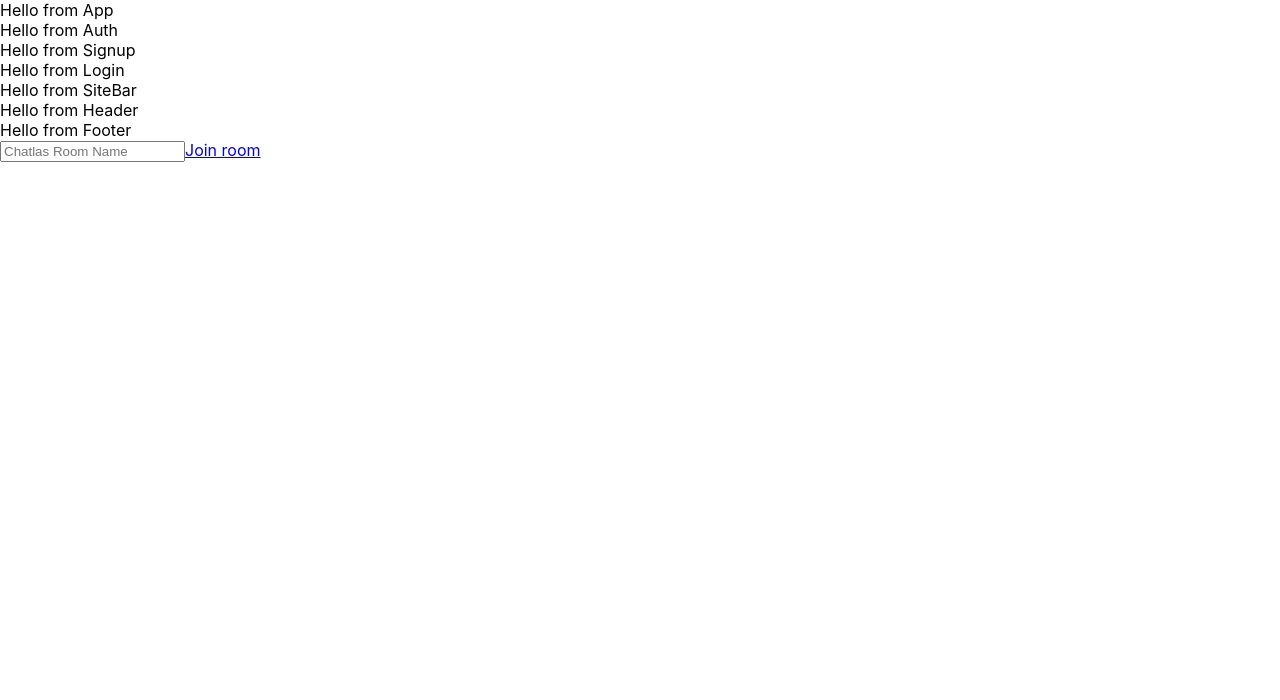
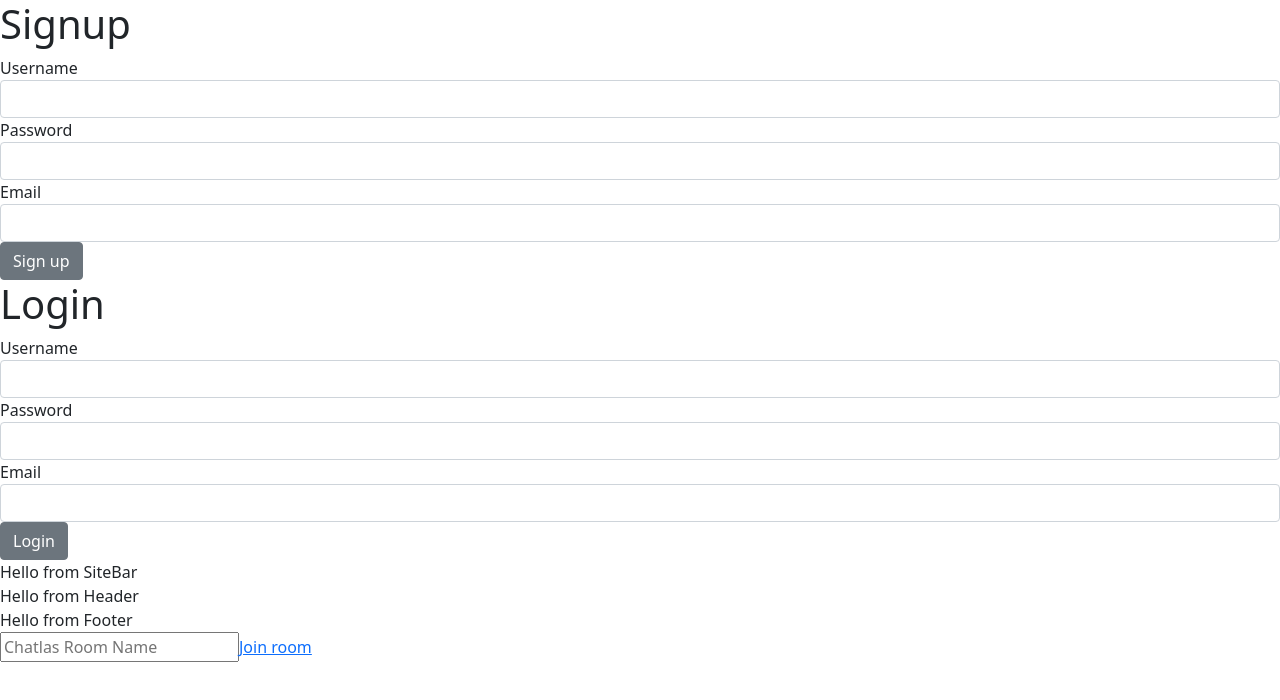
Before and after one commit to meneyer/AtlasJune2021Client, a React (Create React App) app: page / in a window 1280 px wide. Shown: the top 700 px of the page. Built offline with nearby package versions, Linux system fonts and the light colour scheme.

Commit message:
sign up and login started

```diff
--- a/package.json
+++ b/package.json
@@ -6,6 +6,7 @@
     "@testing-library/jest-dom": "^5.14.1",
     "@testing-library/react": "^11.2.7",
     "@testing-library/user-event": "^12.8.3",
+    "bootstrap": "^5.0.2",
     "query-string": "^7.0.0",
     "react": "^17.0.2",
     "react-dom": "^17.0.2",
@@ -14,6 +15,7 @@
     "react-router-dom": "^5.2.0",
     "react-scripts": "4.0.3",
     "react-scroll-to-bottom": "^4.1.2",
+    "reactstrap": "^8.9.0",
     "socket.io-client": "^4.1.2",
     "web-vitals": "^1.1.2"
   },
--- a/src/App.js
+++ b/src/App.js
@@ -39,7 +39,6 @@ function App() {
 
   return (
     <div>
-      Hello from App
       <Auth />
       {/* <Sitebar clickLogout = {clearToken}/> */}
      <SiteBar />
--- a/src/components/auth/Auth.jsx
+++ b/src/components/auth/Auth.jsx
@@ -5,11 +5,8 @@ import Login from "./Login"
 const Auth = (props) => {
     return (
         <div>
-            Hello from Auth
-            <Signup/>
-            <Login/>
-            {/* <Signup updateToken={props.updateToken}/> */}
-            {/* <Login updateToken={props.updateToken}/> */}
+            <Signup updateToken={props.updateToken}/>
+            <Login updateToken={props.updateToken}/>
         </div>
     );
 }
--- a/src/components/auth/Login.jsx
+++ b/src/components/auth/Login.jsx
@@ -1,59 +1,67 @@
 import React, { useState } from 'react';
 import APIURL from "../../helpers/environment"
+import {Form, FormGroup, Input, Label, Button} from 'reactstrap'
 
 const Login = (props) => {
 
-    // const [username, setUsername] = useState('');
-    // const [email, setEmail] = useState('');
-    // const [password, setPassword] = useState('');
-    // const [role, setRole] = useState('');
+    const [username, setUsername] = useState('');
+    const [email, setEmail] = useState('');
+    const [password, setPassword] = useState('');
+    const [admin, setAdmin] = useState(false);
 
-    // const handleSubmit =(e) => {
-    //     e.preventDefault();
-    //     fetch(`${APIURL}/user/login`, {
-    //         method: 'POST',
-    //         body: JSON.stringify({user: {username: username, email: email, password: password, role:role}}),
-    //         headers: new Headers ({
-    //             'Content-Type': 'application/json'
-    //         })
-    //         }).then(
-    //             (res) => res.json()
-    //         ).then((data) => {
-    //             props.updateToken(data.sessionToken)
-    //     })
-    // }
+    const handleSubmit =(e) => {
+        e.preventDefault();
+        fetch(`${APIURL}/users/login`, {
+            method: 'POST',
+            body: JSON.stringify({users: {username: username, password: password, email: email,  admin:admin}}),
+            headers: new Headers ({
+                'Content-Type': 'application/json'
+            })
+            }).then(
+                (res) => res.json()
+            ).then((data) => {
+                props.updateToken(data.sessionToken)
+        })
+    }
 
 
     return (
         <div>
-            Hello from Login
-            {/* <h1>Login</h1>
-            <form onSubmit={handleSubmit}>
+            <h1>Login</h1>
+            <Form onSubmit={handleSubmit}>
+                <FormGroup>
+                    <Label htmlFor="username">Username</Label>
+                    <Input onChange={(e) => setUsername(e.target.value)} name="username" value={username}/>
+                </FormGroup>
+                <FormGroup>
+                    <Label htmlFor="password">Password</Label>
+                    <Input onChange={(e) => setPassword(e.target.value)} name="password" value={password}/>
+                </FormGroup>
+                <FormGroup>
+                    <Label htmlFor="email">Email</Label>
+                    <Input onChange={(e) => setEmail(e.target.value)} name="email" value={email}/>
+                </FormGroup>
 
-            </form> */}
+                {/* <FormGroup tag="fieldset" row>
+                    <legend className="col-form-label col-sm-2">Are you an Admin?</legend>
+
+                    <FormGroup check>
+                        <Label check>
+                        <Input type="radio" name="admin" value={true} checked={setAdmin === true} />{' '}Yes
+                        </Label>
+                    </FormGroup>
+                    <FormGroup check>
+                        <Label check>
+                        <Input type="radio" name="admin" value={false} checked={setAdmin === false}/>{' '}No
+                        </Label>
+                    </FormGroup>
+
+                </FormGroup>          */}
+
+                <Button type="submit">Login</Button>
+            </Form>
         </div>
     );
 }
 
 export default Login;
-
-//EXAMPLE FROM WORKOUTLOG FOR REFERENCE
-//     return(
-//         <div>
-//             <h1>Login</h1>
-//             <Form onSubmit={handleSubmit}>
-//                 <FormGroup>
-//                     <Label htmlFor="username">Username</Label>
-//                     <Input onChange={(e) => setUsername(e.target.value)} name="username" value={username}/>
-//                 </FormGroup>
-//                 <FormGroup>
-//                     <Label htmlFor="password">Password</Label>
-//                     <Input onChange={(e) => setPassword(e.target.value)} name="password" value={password}/>
-//                 </FormGroup>
-//                 <Button type="submit">Login</Button>
-//             </Form>
-//         </div>
-//     )
-// }
-
-// export default Login;
--- a/src/components/auth/Signup.jsx
+++ b/src/components/auth/Signup.jsx
@@ -1,59 +1,66 @@
 import React, { useState } from 'react';
+import APIURL from "../../helpers/environment"
+import {Form, FormGroup, Input, Label, Button} from 'reactstrap'
 
 const Signup = (props) => {
 
-    // const [username, setUsername] = useState('');
-    // const [email, setEmail] = useState('');
-    // const [password, setPassword] = useState('');
-    // const [role, setRole] = useState('');
+    const [username, setUsername] = useState('');
+    const [email, setEmail] = useState('');
+    const [password, setPassword] = useState('');
+    const [admin, setAdmin] = useState(false);
 
-    // const handleSubmit =(e) => {
-    //     e.preventDefault();
-    //     fetch(`${APIURL}/user/create`, {
-    //         method: 'POST',
-    //         body: JSON.stringify({user: {username: username, email: email, password: password, role:role}}),
-    //         headers: new Headers ({
-    //             'Content-Type': 'application/json'
-    //         })
-    //         }).then(
-    //             (res) => res.json()
-    //         ).then((data) => {
-    //             props.updateToken(data.sessionToken)
-    //     })
-    // }
+    const handleSubmit =(e) => {
+        e.preventDefault();
+        fetch(`${APIURL}/users/signup`, {
+            method: 'POST',
+            body: JSON.stringify({users: {username: username, password: password, email: email,  admin:admin}}),
+            headers: new Headers ({
+                'Content-Type': 'application/json'
+            })
+            }).then(
+                (res) => res.json()
+            ).then((data) => {
+                props.updateToken(data.sessionToken)
+        })
+    }
 
     return (
         <div>
-            Hello from Signup
-            {/* <h1>Signup</h1>
-            <form onSubmit={handleSubmit}>
+            <h1>Signup</h1>
+            <Form onSubmit={handleSubmit}>
+                <FormGroup>
+                    <Label htmlFor="username">Username</Label>
+                    <Input onChange={(e) => setUsername(e.target.value)} name="username" value={username}/>
+                </FormGroup>
+                <FormGroup>
+                    <Label htmlFor="password">Password</Label>
+                    <Input onChange={(e) => setPassword(e.target.value)} name="password" value={password}/>
+                </FormGroup>
+                <FormGroup>
+                    <Label htmlFor="email">Email</Label>
+                    <Input onChange={(e) => setEmail(e.target.value)} name="email" value={email}/>
+                </FormGroup>
 
-            </form> */}
+                {/* <FormGroup tag="fieldset" row>
+                    <legend className="col-form-label col-sm-2">Are you an Admin?</legend>
+
+                    <FormGroup check>
+                        <Label check>
+                        <Input type="radio" name="admin" value={true} checked={setAdmin === true} />{' '}Yes
+                        </Label>
+                    </FormGroup>
+                    <FormGroup check>
+                        <Label check>
+                        <Input type="radio" name="admin" value={false} checked={setAdmin === false}/>{' '}No
+                        </Label>
+                    </FormGroup>
+
+                </FormGroup>          */}
+
+                <Button type="submit">Sign up</Button>
+            </Form>
         </div>
     );
 }
 
 export default Signup;
-
-
-
-//EXAMPLE FROM WORKOUTLOG FOR REFERENCE
-//     return(
-//         <div>
-//             <h1>Sign up</h1>
-//             <Form onSubmit={handleSubmit}>
-//                 <FormGroup>
-//                     <Label htmlFor="username">Username</Label>
-//                     <Input onChange={(e) => setUsername(e.target.value)} name="username" value={username}/>
-//                 </FormGroup>
-//                 <FormGroup>
-//                     <Label htmlFor="password">Password</Label>
-//                     <Input onChange={(e) => setPassword(e.target.value)} name="password" name="password" value={password}/>
-//                 </FormGroup>
-//                 <Button type="submit">Sign up</Button>
-//             </Form>
-//         </div>
-//     )
-// }
-
-// export default Signup;
--- a/src/index.js
+++ b/src/index.js
@@ -4,6 +4,7 @@ import './index.css';
 import App from './App';
 import reportWebVitals from './reportWebVitals';
 import {BrowserRouter} from "react-router-dom";
+import 'bootstrap/dist/css/bootstrap.min.css'
 
 ReactDOM.render(
   <React.StrictMode>
```
Also changed, not shown: 1 other file (tests, documents, lock files or other folders).
